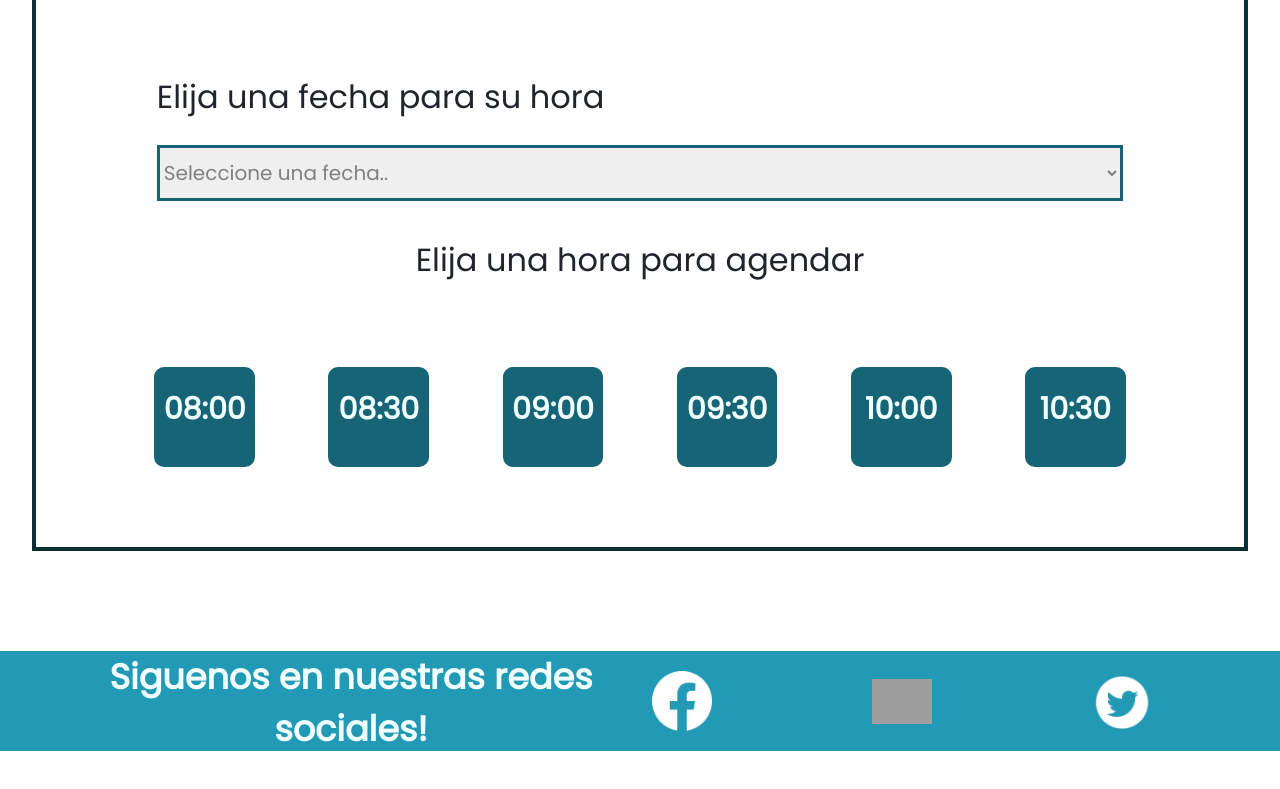
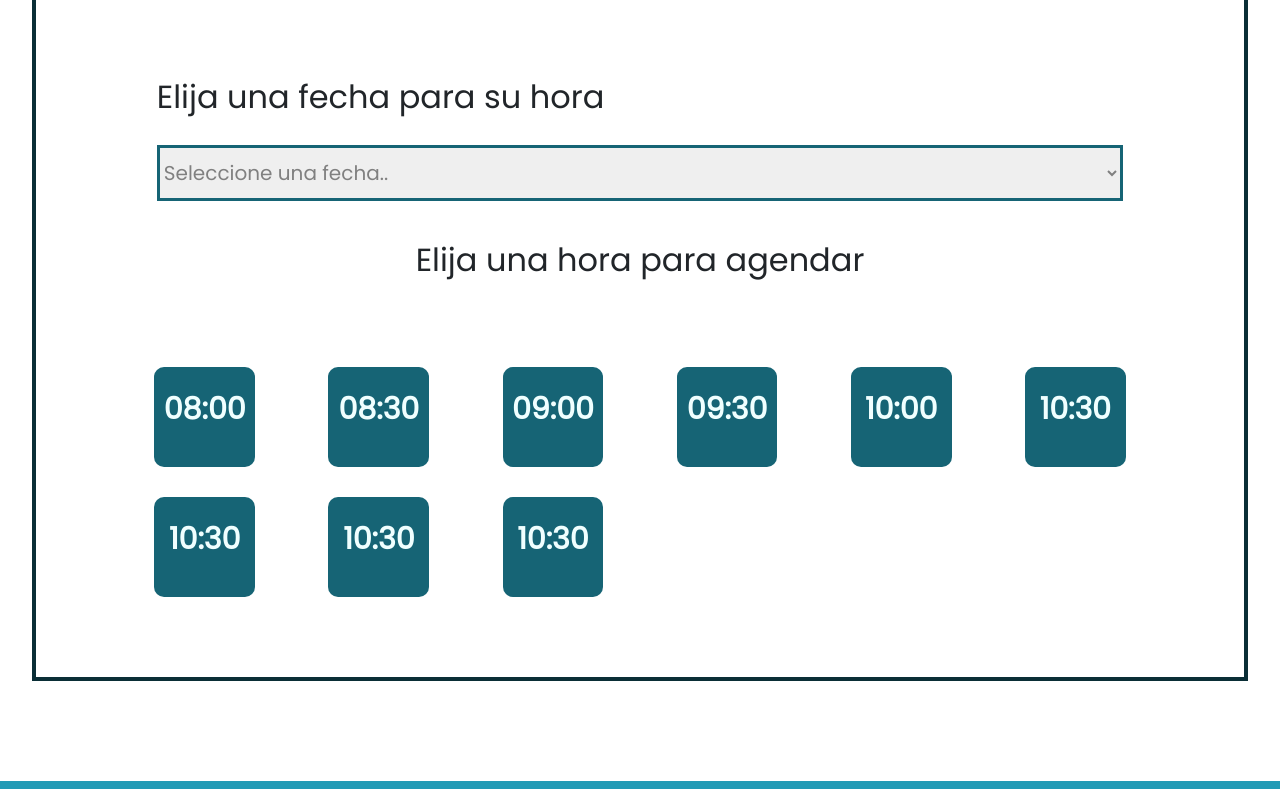
Before and after one commit to Simon-Fuente-Dev/Cesfam-Web, a React (Vite) app in the folder frontend/: page /Hora in a window 1280 px wide. Shown: the part 388-1177 px from the top of the page. Built offline with nearby package versions, Linux system fonts and the light colour scheme; grey boxes are pictures that could not be loaded.

Commit message:
Cambios hora

```diff
--- a/frontend/src/pages/Hora.jsx
+++ b/frontend/src/pages/Hora.jsx
@@ -49,13 +49,16 @@ const Hora = () => {
           text: "Revise su correo con los detalles de la hora",
           icon: "success"
         })
+        //Llamar funcion que recarga las horas
+
+        // Aqui va procedimiento de insercion
         emailjs.send("service_9caz3ty", "template_mvs6qqb", {
           nom_paciente: "simon",
           area: "kinesiologia",
           dia_hora: fecha,
           hora: horaSeleccionada,
           nom_especialista: especialista,
-          user_email: "simon.delafuente18@gmail.com",
+          user_email: "simon.soloskate@gmail.com",
         }, 'WwGBoBptRIgG3dTmU')
           .then((response) => {
             // Éxito: el correo se envió correctamente
@@ -127,6 +130,21 @@ const Hora = () => {
               data-value="10:30">
               <p>10:30</p>
             </div>
+            <div className="hora-card"
+              onClick={seleccionarHora}
+              data-value="10:30">
+              <p>10:30</p>
+            </div>
+            <div className="hora-card"
+              onClick={seleccionarHora}
+              data-value="10:30">
+              <p>10:30</p>
+            </div>
+            <div className="hora-card"
+              onClick={seleccionarHora}
+              data-value="10:30">
+              <p>10:30</p>
+            </div>
           </div>
         </div>
       </div>
--- a/frontend/src/styles/index.css
+++ b/frontend/src/styles/index.css
@@ -49,7 +49,7 @@ section-services h2 {
 @media screen and (min-width: 1100px) {
     .services {
         grid-template-columns: 1fr 1fr;
-        gap: 0;
+        gap: 30px;
     }
 }
 
```
Also changed, not shown: 1 other file (tests, documents, lock files or other folders).
